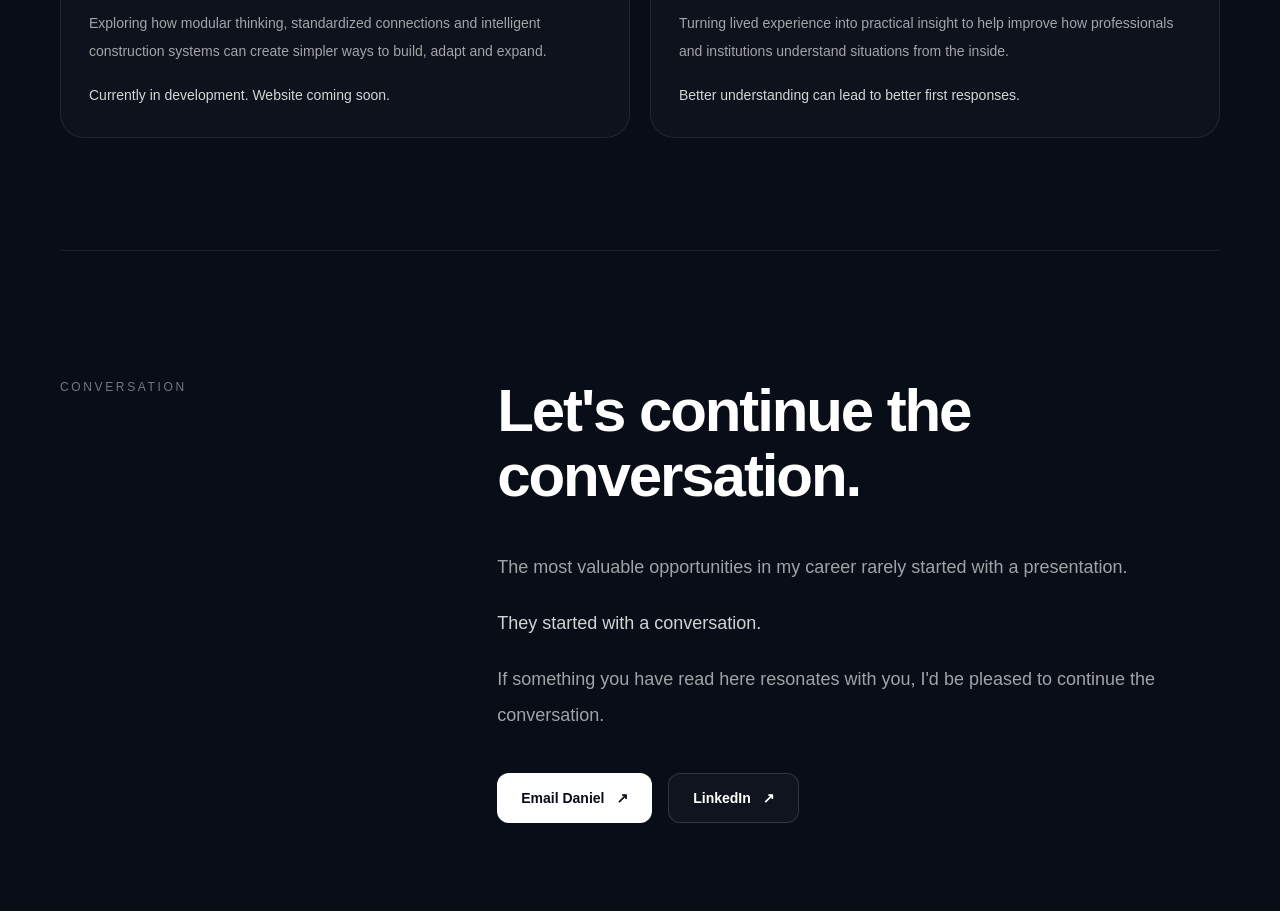
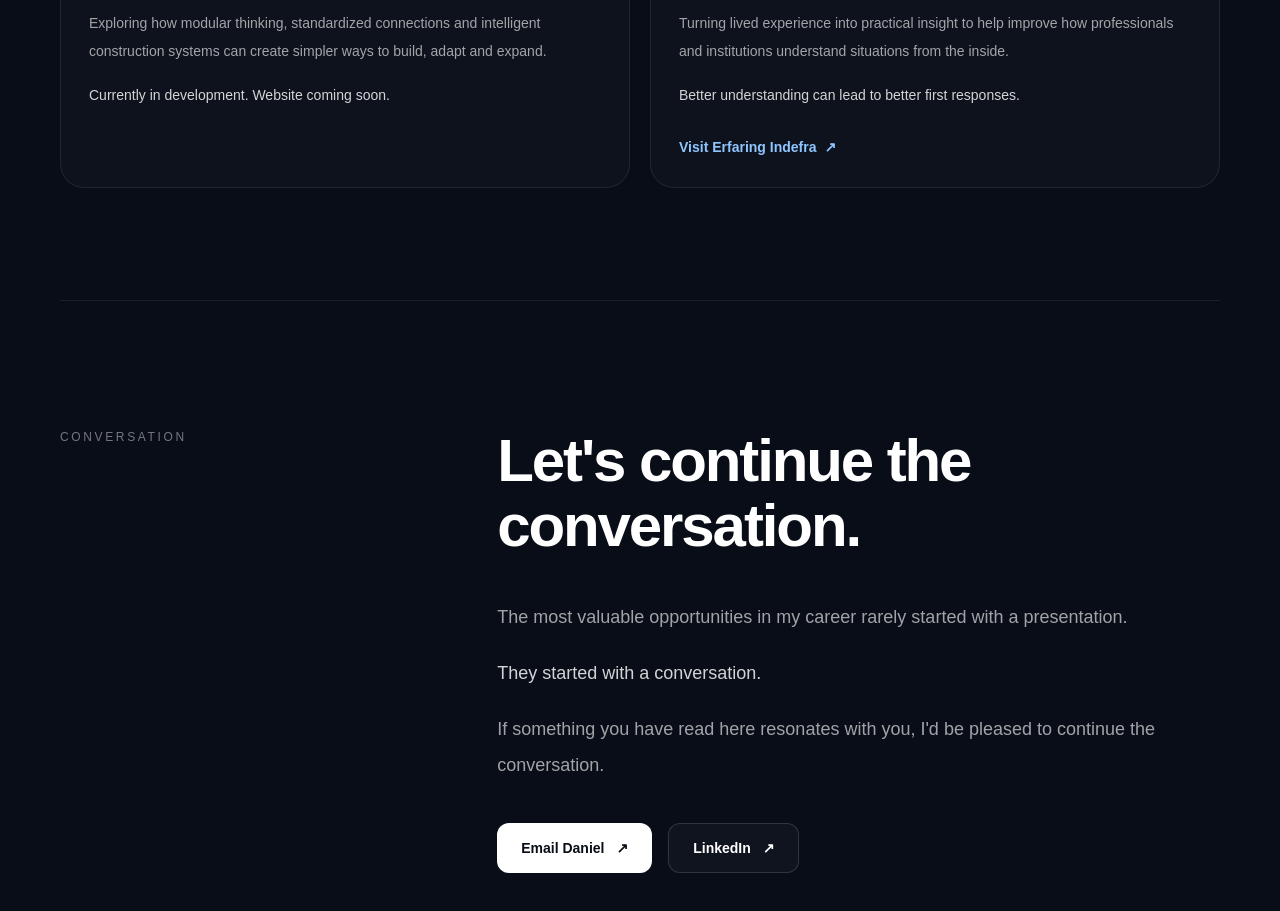
Before and after one commit to SoSureAdmin/elfort.com, a Next.js app: page / in a window 1280 px wide. Shown: the part 5500-6411 px from the top of the page. Built offline with nearby package versions, Linux system fonts and the light colour scheme.

Commit message:
Add Erfaring Indefra website link

```diff
--- a/app/components/CurrentFocus.tsx
+++ b/app/components/CurrentFocus.tsx
@@ -123,6 +123,15 @@ export default function CurrentFocus() {
           <p className="mt-4 text-sm font-medium leading-7 text-white/82">
             Better understanding can lead to better first responses.
           </p>
+          <a
+  href="https://www.erfaringindefra.com/"
+  target="_blank"
+  rel="noreferrer"
+  className="mt-7 inline-flex items-center gap-2 text-sm font-semibold text-blue-300 transition hover:text-blue-200"
+>
+  Visit Erfaring Indefra
+  <span aria-hidden="true">↗</span>
+</a>
         </article>
       </div>
     </section>
```
